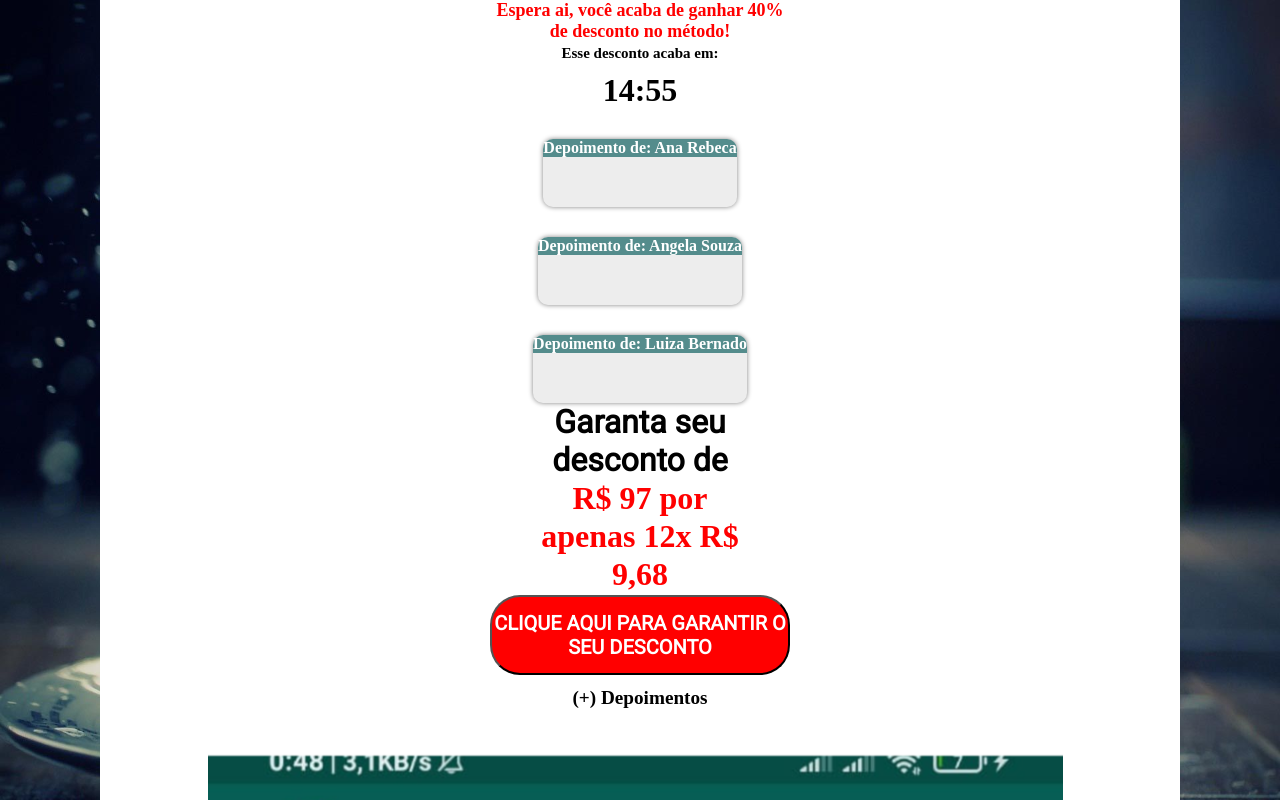
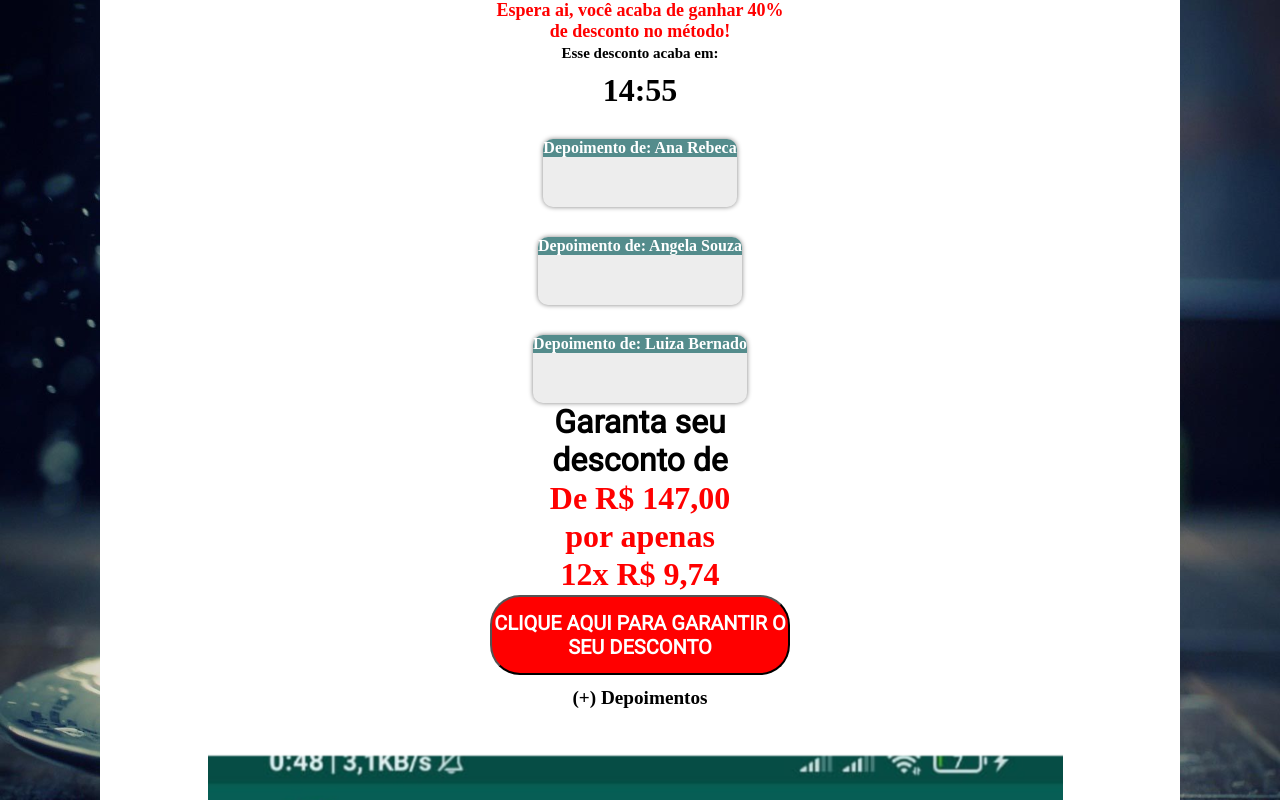
Before and after one commit to pabloykaro/tonico-indiano, a React (Create React App) app: page /desconto in a window 1280 px wide. Shown: the top 800 px of the page. Built offline with nearby package versions, Linux system fonts and the light colour scheme; a web font is replaced by a local one.

Commit message:
tonico-indiano

```diff
--- a/src/pages/Desconto/index.js
+++ b/src/pages/Desconto/index.js
@@ -52,7 +52,7 @@ return (
              );
          })}
           <div className='button-create'>
-             <h1 className='desconto-title'>Garanta seu desconto de <span className='text-desc'>R$ 97 por apenas 12x R$ 9,68</span></h1>
+             <h1 className='desconto-title'>Garanta seu desconto de <span className='text-desc'>De R$ 147,00 por apenas 12x R$ 9,74</span></h1>
          </div>
            <button onClick={() => openInNewTab('https://pay.hotmart.com/C70363347R?off=rnsce9yj&checkoutMode=10&bid=1654350158074')} className='button-desc'>CLIQUE AQUI PARA GARANTIR O SEU DESCONTO</button>
         <div className='slides'>
@@ -63,7 +63,7 @@ return (
         </div>
 
          <div className='button-create'>
-             <h1 className='desconto-title'>Garanta seu desconto de <span className='text-desc'>R$ 97 por apenas 12x R$ 9,68</span></h1>
+             <h1 className='desconto-title'>Garanta seu desconto de <span className='text-desc'>De R$ 147,00 por apenas 12x R$ 9,74</span></h1>
          </div>
            <button onClick={() => openInNewTab('https://pay.hotmart.com/C70363347R?off=rnsce9yj&checkoutMode=10&bid=1654350158074')} className='button-desc'>CLIQUE AQUI PARA GARANTIR O SEU DESCONTO</button>
          <img src={bonus} className="id-image"/>
```
